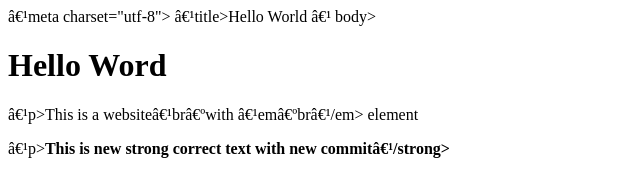
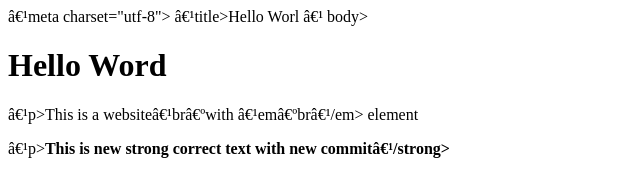
Before and after one commit to Inhakostrova/Lab_1.1, a plain HTML site: page index.html in a window 1280 px wide. Shown: the full height of the page, 0-640 px from the left. Drawn offline with Linux system fonts and the light colour scheme.

```diff
--- a/index.html
+++ b/index.html
@@ -4,7 +4,7 @@
 <html lang="en">
 <head>
 ‹meta charset="utf-8">
-‹title>Hello World</title>
+‹title>Hello Worl</title>
 </head>
 ‹ body>
 <h1>Hello Word</h1>
```
